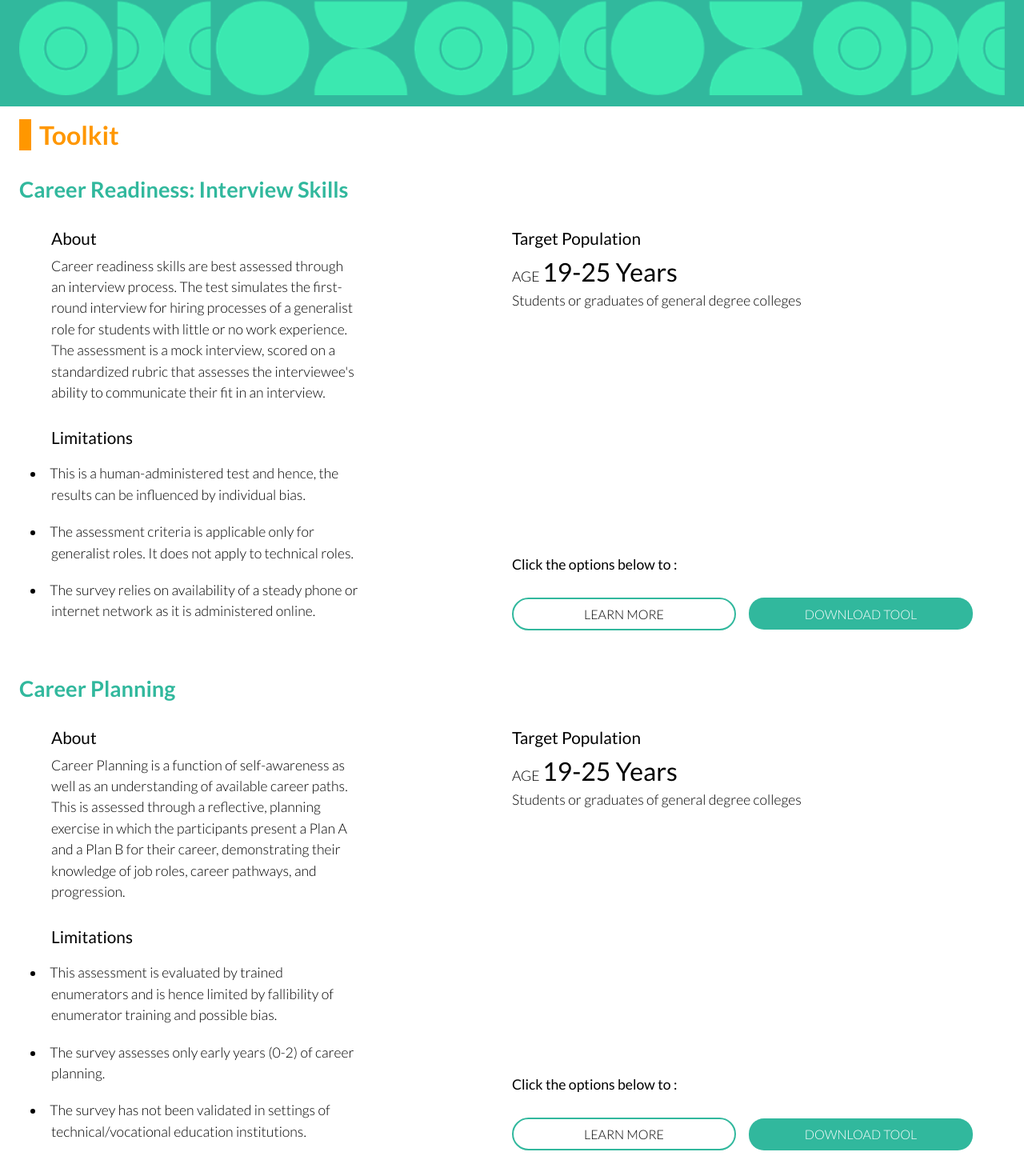
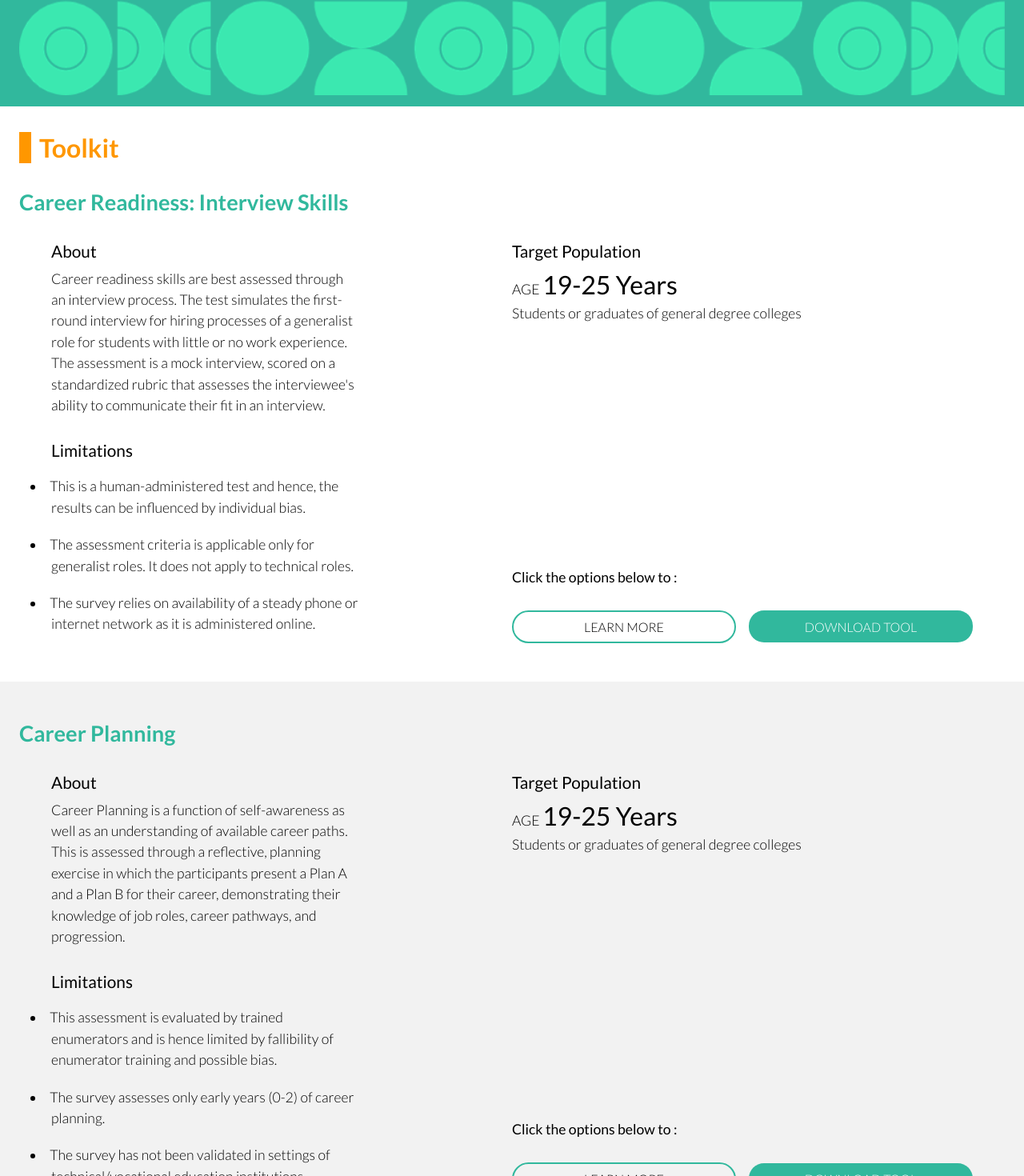
Before and after one commit to gitmedha/rct, a React (Create React App) app: page / in a window 1280 px wide. Shown: the part 707-2177 px from the top of the page at 80% size. Built offline with nearby package versions, Linux system fonts and the light colour scheme.

Commit message:
updated learnmore links and download tool

```diff
--- a/src/components/LandingPage/LandingPage.js
+++ b/src/components/LandingPage/LandingPage.js
@@ -106,7 +106,7 @@ const LandingPage = ()=> {
             </Grid>
 
 
-           <div style={{ display:'flex', flexDirection:'column', justifyContent:'center', height:'100%', marginTop:'1rem'}}>
+           <div style={{ display:'flex', flexDirection:'column', justifyContent:'center', height:'100%', marginTop:'2rem', marginBottom:'3rem'}}>
                 <Container className='secondary_section' maxWidth="xl">
                     <Box display={'flex'}>
                         <div style={{width:'15px', backgroundColor:'#FF9700'}}></div>
@@ -163,7 +163,7 @@ const LandingPage = ()=> {
                                 </div>
                                 <Grid container sx={{marginTop:'15px',display:'flex', justifyContent:'space-between', alignItems:'center',}} spacing={2}>
                                     <Grid item xs={6} sm={6} md={6} lg={6} xl={6}>
-                                        <a href="https://medhacorp-my.sharepoint.com/personal/cturillo_medha_org_in/_layouts/15/onedrive.aspx?id=%2Fpersonal%2Fcturillo%5Fmedha%5Forg%5Fin%2FDocuments%2FCore%20Programs%2FCP%20%2D%20Gardener%2FEmployability%20Skills%20Indices%20PDFs%2FInterview%20Preparation%2FMedha%20Interview%20Skills%5FLearn%20More%2Epdf&parent=%2Fpersonal%2Fcturillo%5Fmedha%5Forg%5Fin%2FDocuments%2FCore%20Programs%2FCP%20%2D%20Gardener%2FEmployability%20Skills%20Indices%20PDFs%2FInterview%20Preparation&ct=1698057618222&or=Teams%2DHL&ga=1&LOF=1" target="_blank" rel="noopener noreferrer" style={{ textDecoration: 'none' }}>
+                                        <a href="https://medhacorp-my.sharepoint.com/personal/cturillo_medha_org_in/_layouts/15/onedrive.aspx?id=%2Fpersonal%2Fcturillo%5Fmedha%5Forg%5Fin%2FDocuments%2FCore%20Programs%2FCP%20%2D%20Gardener%2FEmployability%20Skills%20Indices%20PDFs%2FInterview%20Preparation%2FMedha%20Interview%20Skills%5FLearn%20More%2Epdf&parent=%2Fpersonal%2Fcturillo%5Fmedha%5Forg%5Fin%2FDocuments%2FCore%20Programs%2FCP%20%2D%20Gardener%2FEmployability%20Skills%20Indices%20PDFs%2FInterview%20Preparation&ct=1700139479930&or=Teams%2DHL&ga=1&LOF=1" target="_blank" rel="noopener noreferrer" style={{ textDecoration: 'none' }}>
                                         <Box sx={{
                                             borderRadius: '26px'
                                         }} className="learnMoreButton">
@@ -199,7 +199,7 @@ const LandingPage = ()=> {
                     </Container>
                 </Container>
            </div>
-           <div style={{ display:'flex', flexDirection:'column', justifyContent:'center', height:'100%', marginTop:'1.5rem'}}>
+           <div style={{ display:'flex', flexDirection:'column', justifyContent:'center', height:'100%', marginTop:'2rem', backgroundColor:'#f2f2f2', marginBottom:'2rem', paddingTop:'1rem', paddingBottom:'3rem'}}>
                 <Container className='secondary_section' maxWidth="xl">
                     <div className='accordion_header_sec' id="interview_skills_sec">Career Planning</div>
                     <Container>
@@ -340,7 +340,7 @@ const LandingPage = ()=> {
                                 </div>
                                 <Grid container sx={{marginTop:'15px',display:'flex', justifyContent:'space-between', alignItems:'center',}} spacing={2}>
                                     <Grid item xs={6} sm={6} md={6} lg={6} xl={6}>
-                                    <a href="https://medhacorp-my.sharepoint.com/personal/cturillo_medha_org_in/_layouts/15/onedrive.aspx?id=%2Fpersonal%2Fcturillo%5Fmedha%5Forg%5Fin%2FDocuments%2FCore%20Programs%2FCP%20%2D%20Gardener%2FEmployability%20Skills%20Indices%20PDFs%2FTeam%20Work%2FMedha%20Team%20Work%20Evaluation%5FLearn%20More%2Epdf&parent=%2Fpersonal%2Fcturillo%5Fmedha%5Forg%5Fin%2FDocuments%2FCore%20Programs%2FCP%20%2D%20Gardener%2FEmployability%20Skills%20Indices%20PDFs%2FTeam%20Work&ct=1698061028911&or=Teams%2DHL&ga=1&LOF=1" target="_blank" rel="noopener noreferrer" style={{ textDecoration: 'none' }}>
+                                    <a href="https://medhacorp-my.sharepoint.com/personal/cturillo_medha_org_in/_layouts/15/onedrive.aspx?id=%2Fpersonal%2Fcturillo%5Fmedha%5Forg%5Fin%2FDocuments%2FCore%20Programs%2FCP%20%2D%20Gardener%2FEmployability%20Skills%20Indices%20PDFs%2FTeam%20Work%2FMedha%20Team%20Work%20Evaluation%5FLearn%20More%2Epdf&parent=%2Fpersonal%2Fcturillo%5Fmedha%5Forg%5Fin%2FDocuments%2FCore%20Programs%2FCP%20%2D%20Gardener%2FEmployability%20Skills%20Indices%20PDFs%2FTeam%20Work&ct=1700139410204&or=Teams%2DHL&ga=1&LOF=1" target="_blank" rel="noopener noreferrer" style={{ textDecoration: 'none' }}>
                                         <Box sx={{
                                             borderRadius: '26px'
                                         }} className="learnMoreButton">
```
Also changed, not shown: 1 other file (tests, documents, lock files or other folders).
